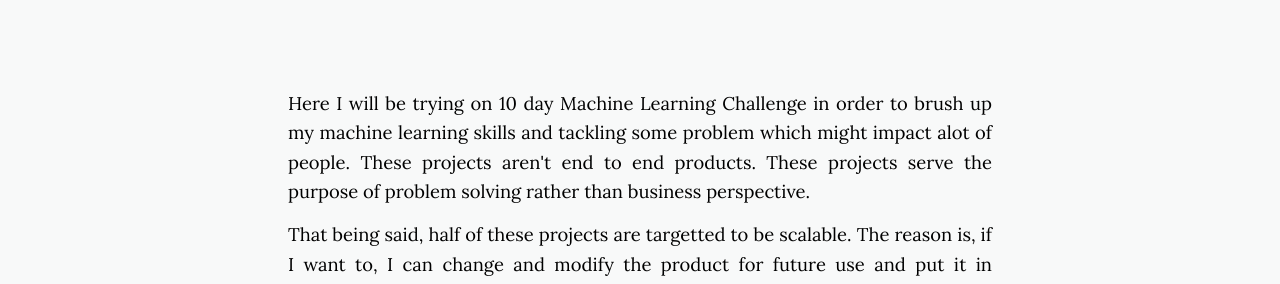
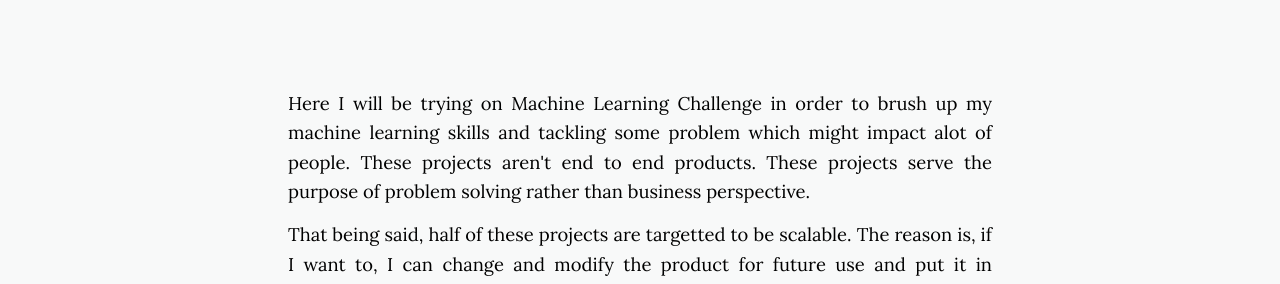
Before and after one commit to daftengineer/daftengineer.github.io, a Jekyll site: the page built from _posts/2018-08-07-ml-challange.markdown, in a window 1280 px wide. Shown: the part 646-930 px from the top of the page. Built offline with Jekyll 4.4.1, drawn with Linux system fonts in a browser that asks for light colours; nearby versions of some CDN libraries.

Commit message:
Update 2018-08-07-ml-challange.markdown

```diff
--- a/_posts/2018-08-07-ml-challange.markdown
+++ b/_posts/2018-08-07-ml-challange.markdown
@@ -8,7 +8,7 @@ image-sm: https://daftengineer.github.io/media_assets/machine_learning.jpg
 ---
 
 <div style="color:black;"><p></p>
-<p style="text-align:justify;">Here I will be trying on 10 day Machine Learning Challenge in order to brush up my machine learning skills and tackling some problem which might impact alot of people. These projects aren't end to end products. These projects serve the purpose of problem solving rather than business perspective.</p>
+<p style="text-align:justify;">Here I will be trying on Machine Learning Challenge in order to brush up my machine learning skills and tackling some problem which might impact alot of people. These projects aren't end to end products. These projects serve the purpose of problem solving rather than business perspective.</p>
 <p style="text-align:justify;">That being said, half of these projects are targetted to be scalable. The reason is, if I want to, I can change and modify the product for future use and put it in production environment.</p>
 <p style="text-align:justify;"> These projects are widely divided into 2 categories.<br />
   <ol>
```
